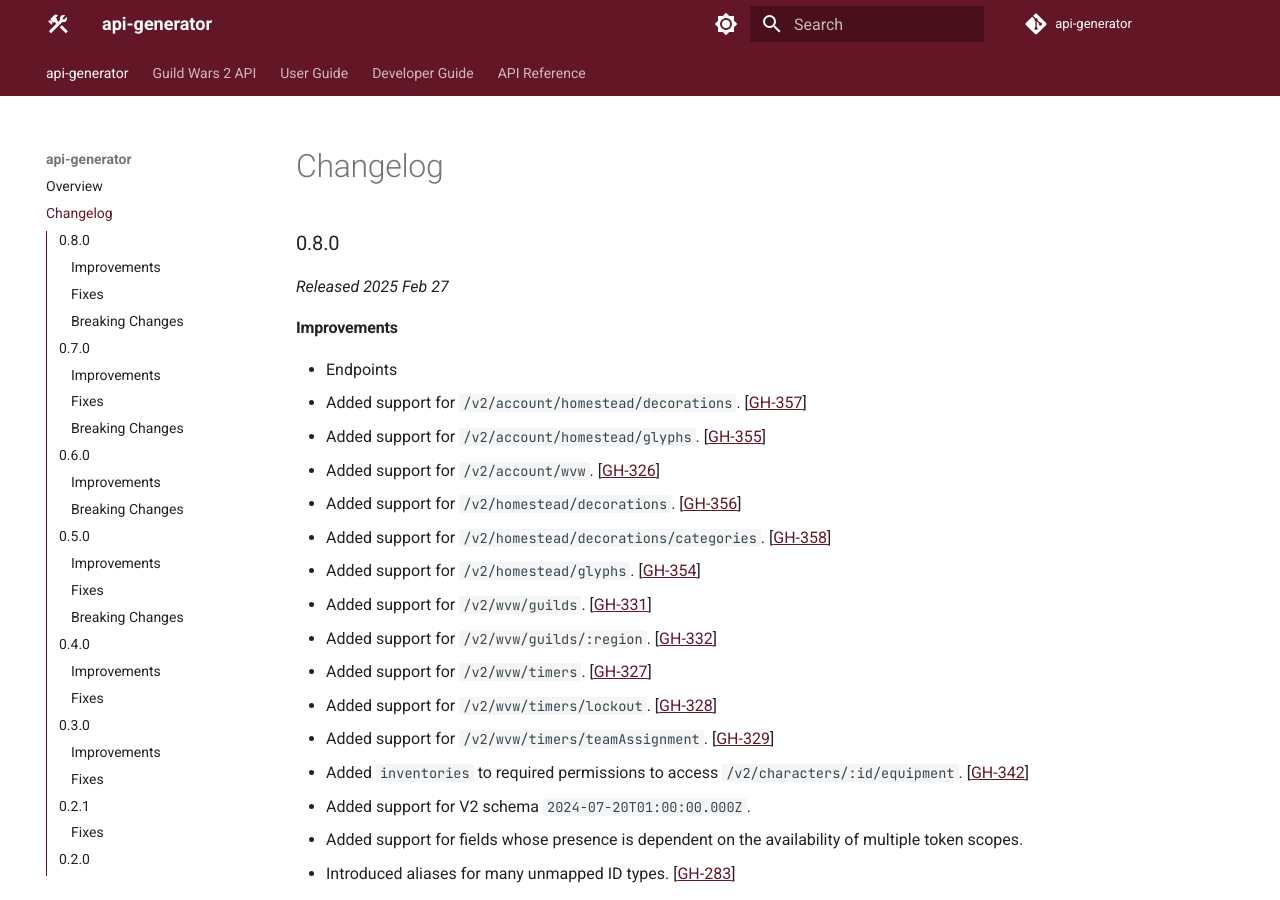
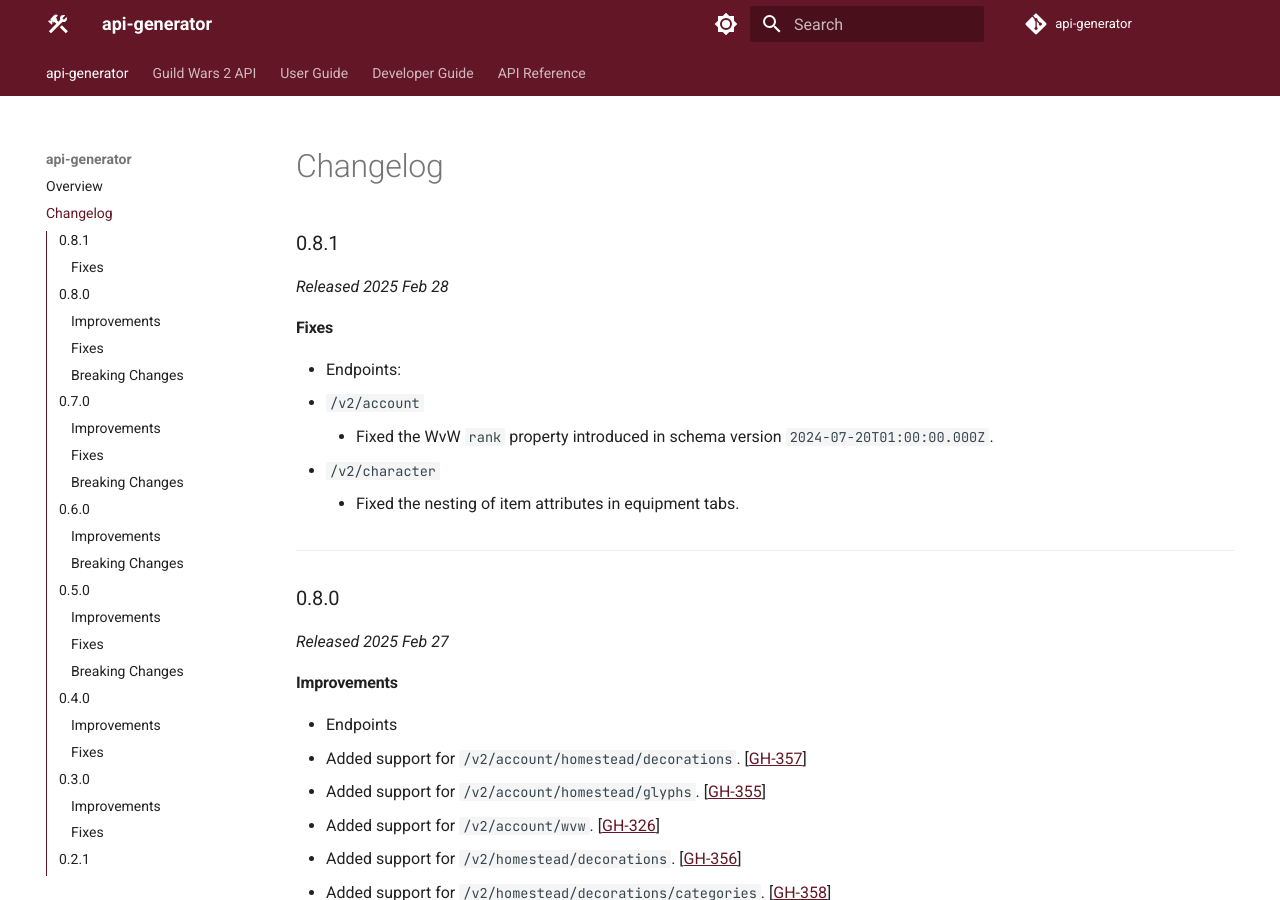
Before and after one commit to GW2ToolBelt/api-generator, an MkDocs documentation site: the page built from docs/site/changelog.md, in a window 1280 px wide and 900 px high. Built offline with MkDocs 1.6.1 and Material for MkDocs 9.7.7, drawn with Linux system fonts in a browser that asks for light colours; comment, search, counter and statistics services are not loaded; the version menu is left out.

Commit message:
chore: prepare 0.8.1 release

```diff
--- a/docs/changelog/full.md
+++ b/docs/changelog/full.md
@@ -1,3 +1,18 @@
+### 0.8.1
+
+_Released 2025 Feb 28_
+
+#### Fixes
+
+- Endpoints:
+  - `/v2/account`
+    - Fixed the WvW `rank` property introduced in schema version `2024-07-20T01:00:00.000Z`.
+  - `/v2/character`
+    - Fixed the nesting of item attributes in equipment tabs.
+
+
+---
+
 ### 0.8.0
 
 _Released 2025 Feb 27_
```
Also changed, not shown: docs/changelog/0.8.1.md (+1 -1 lines), docs/changelog/README.md (+2 -2 lines), docs/changelog/latest.md (+6 -29 lines).
